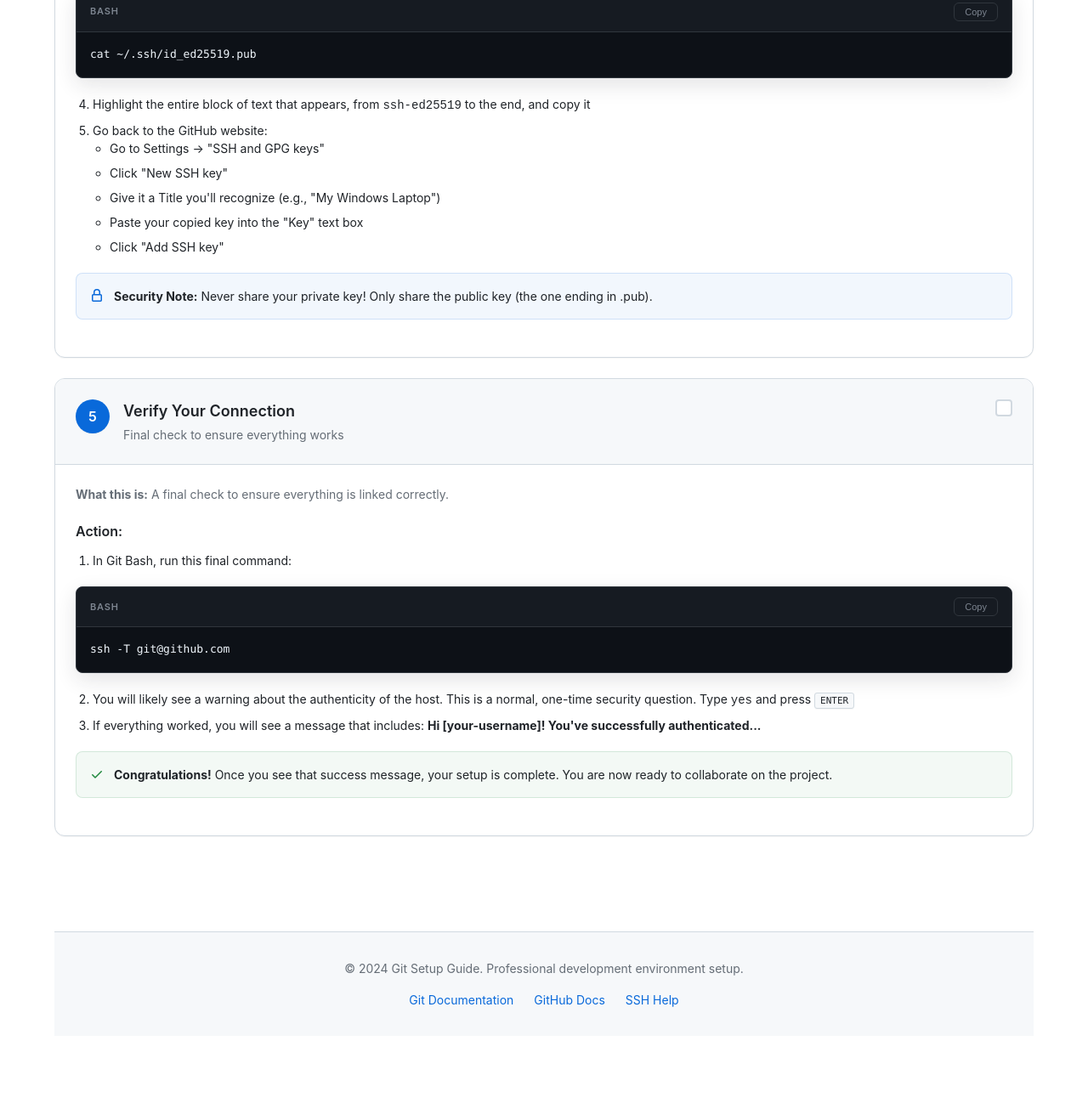
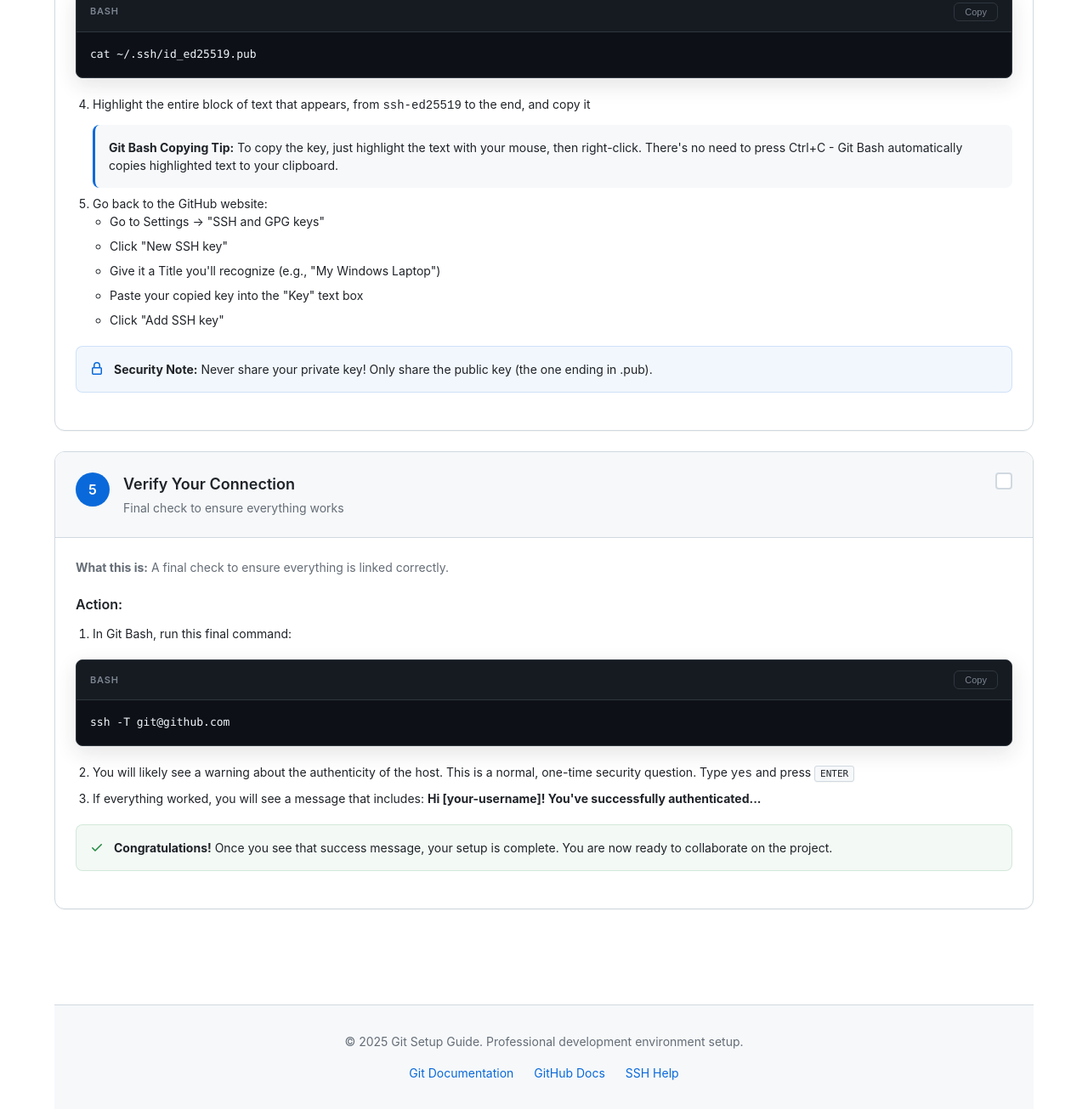
Before and after one commit to ilyyeees/Git-Setup, a plain HTML site: page index.html in a window 1280 px wide. Shown: the part 3139-4444 px from the top of the page at 85% size. Before the commit the page ends 4358 px from the top, so only its background shows below. Drawn offline with Linux system fonts and the light colour scheme.

Commit message:
add a detail again

```diff
--- a/index.html
+++ b/index.html
@@ -285,7 +285,9 @@
                   <strong>What this is:</strong> You need to tell the Git
                   software on your computer the name and email to attach to
                   every "commit" (save) you make. This is for attribution—it's
-                  your signature on your work.
+                  your signature on your work. This name and email are
+                  permanently baked into the project's history with every
+                  commit, creating a public record of your contributions.
                 </p>
               </div>
               <div class="step-actions">
@@ -420,6 +422,14 @@ git config --global user.email "the-email-you-chose@example.com"</code></pre>
                   <li>
                     Highlight the entire block of text that appears, from
                     <code>ssh-ed25519</code> to the end, and copy it
+                    <div class="sub-steps">
+                      <p>
+                        <strong>Git Bash Copying Tip:</strong> To copy the key,
+                        just highlight the text with your mouse, then
+                        right-click. There's no need to press Ctrl+C - Git Bash
+                        automatically copies highlighted text to your clipboard.
+                      </p>
+                    </div>
                   </li>
                   <li>
                     Go back to the GitHub website:
@@ -564,7 +574,7 @@ git config --global user.email "the-email-you-chose@example.com"</code></pre>
       <footer class="footer">
         <div class="footer-content">
           <p>
-            &copy; 2024 Git Setup Guide. Professional development environment
+            &copy; 2025 Git Setup Guide. Professional development environment
             setup.
           </p>
           <div class="footer-links">
```
